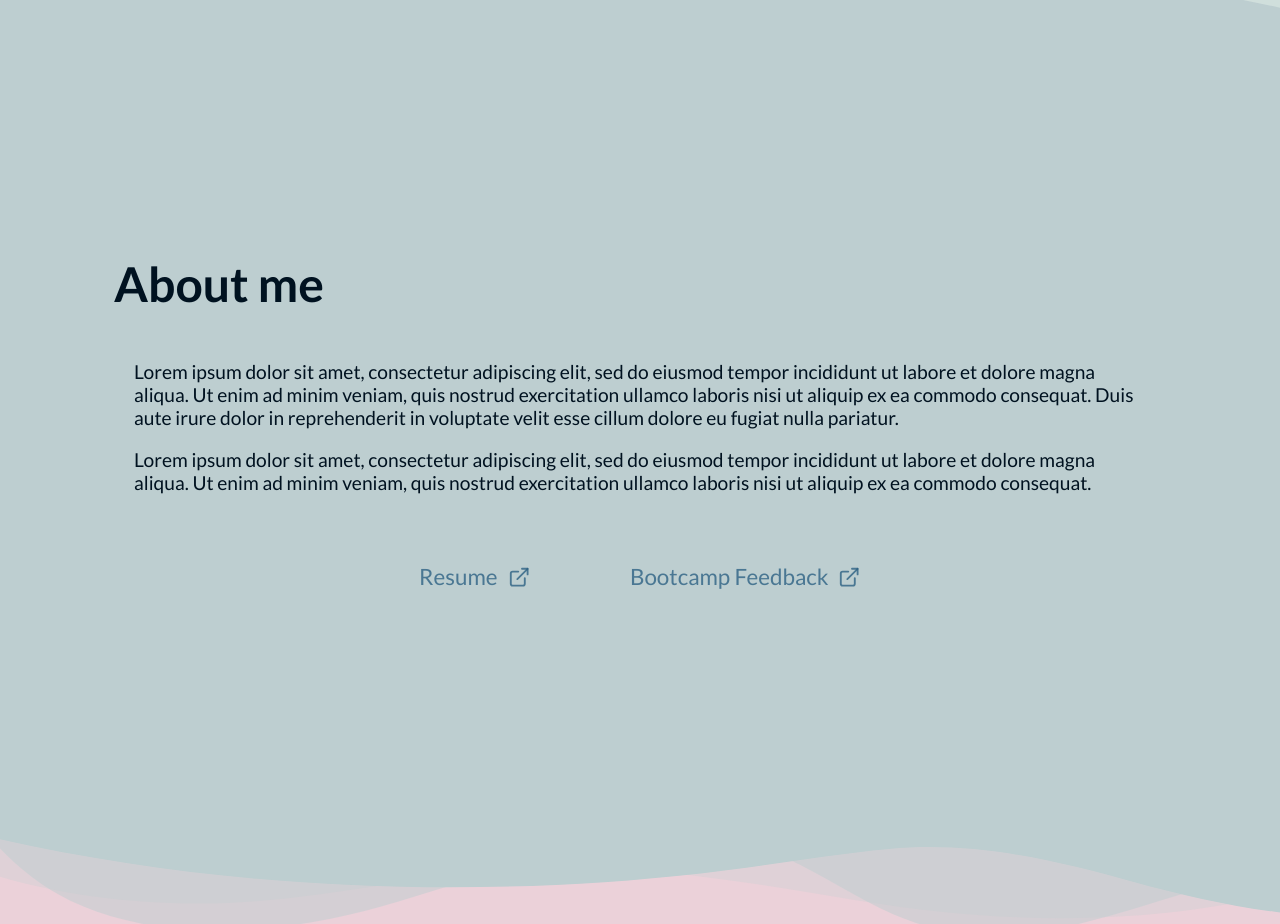
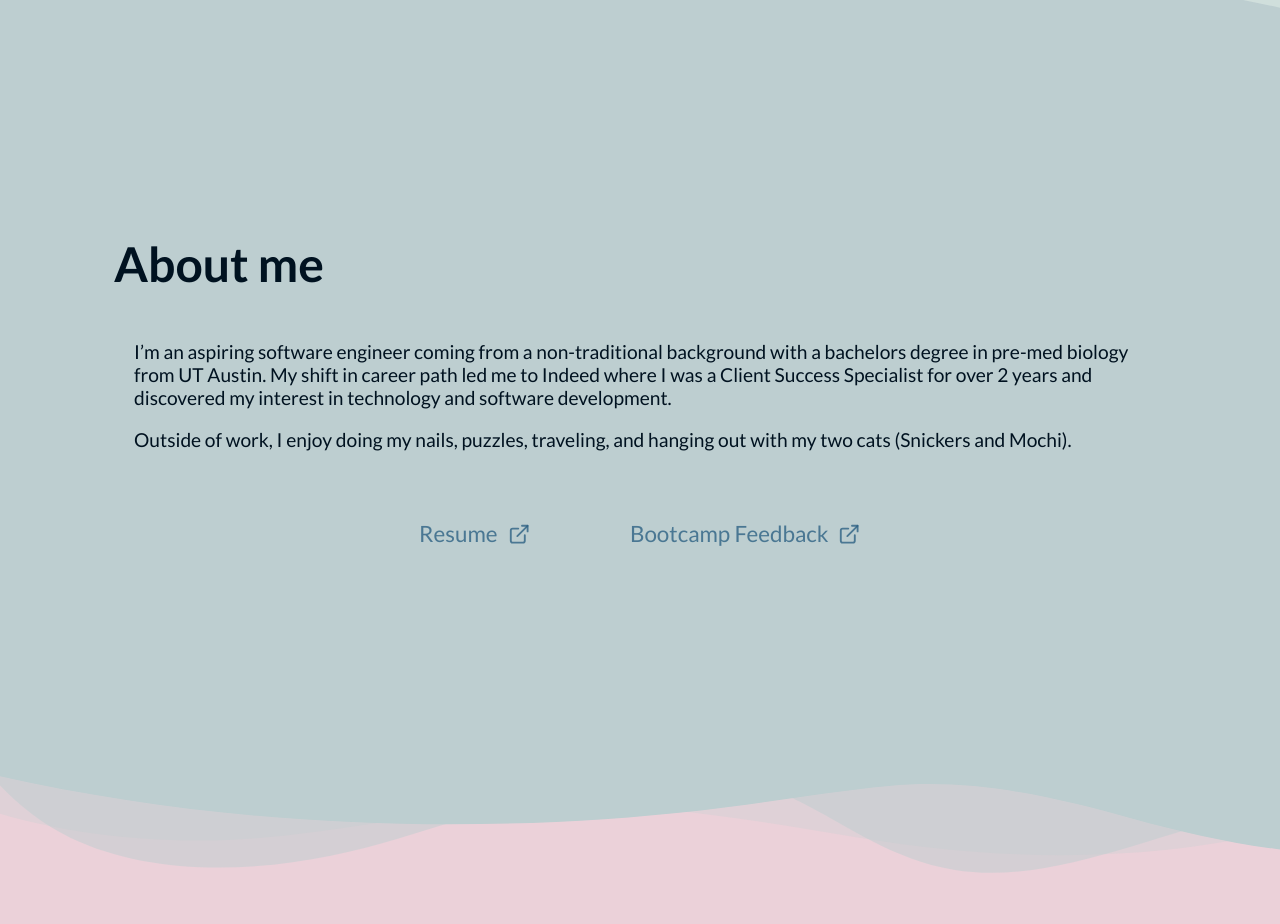
Before and after one commit to liangkathy/Portfolio, a React (Vite) app in the folder my-portfolio/: page / in a window 1280 px wide. Shown: the part 787-1711 px from the top of the page. Built offline with nearby package versions, Linux system fonts and the light colour scheme.

Commit message:
added brief about me summary

```diff
--- a/my-portfolio/src/containers/About/About.css
+++ b/my-portfolio/src/containers/About/About.css
@@ -10,8 +10,8 @@
 
 .about-content {
     margin: 50px;
-    padding-top: 80px;
-    padding-bottom: 80px;
+    padding-top: 60px;
+    padding-bottom: 60px;
 }
 
 .about-me-text {
--- a/my-portfolio/src/containers/About/About.jsx
+++ b/my-portfolio/src/containers/About/About.jsx
@@ -13,8 +13,9 @@ const About = () => {
 
             <div className="about-content">
                 <h3>About me</h3>
-                <p className="about-me-text">Lorem ipsum dolor sit amet, consectetur adipiscing elit, sed do eiusmod tempor incididunt ut labore et dolore magna aliqua. Ut enim ad minim veniam, quis nostrud exercitation ullamco laboris nisi ut aliquip ex ea commodo consequat. Duis aute irure dolor in reprehenderit in voluptate velit esse cillum dolore eu fugiat nulla pariatur.</p>
-                <p className="about-me-text">Lorem ipsum dolor sit amet, consectetur adipiscing elit, sed do eiusmod tempor incididunt ut labore et dolore magna aliqua. Ut enim ad minim veniam, quis nostrud exercitation ullamco laboris nisi ut aliquip ex ea commodo consequat.</p>
+                <p className="about-me-text">I’m an aspiring software engineer coming from a non-traditional background with a bachelors degree in pre-med biology from UT Austin. My shift in career path led me to Indeed where I was a Client Success Specialist for over 2 years and discovered my interest in technology and software development.</p>
+
+                <p className="about-me-text">Outside of work, I enjoy doing my nails, puzzles, traveling, and hanging out with my two cats (Snickers and Mochi).</p>
 
 
                 <div className="about-links">
```
